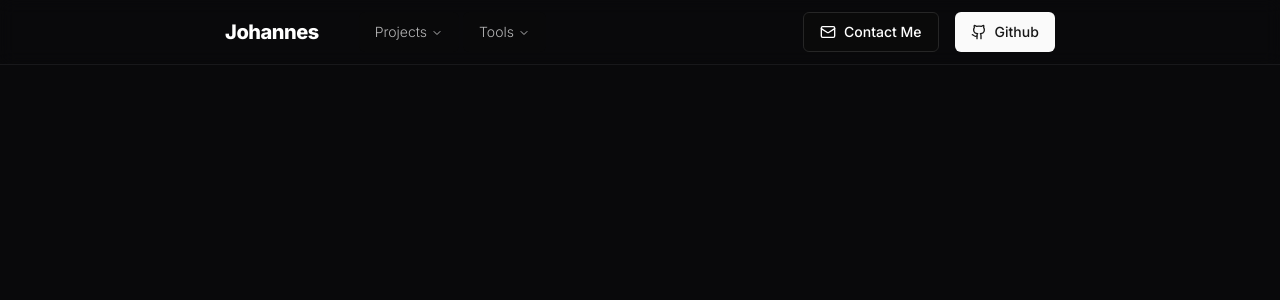
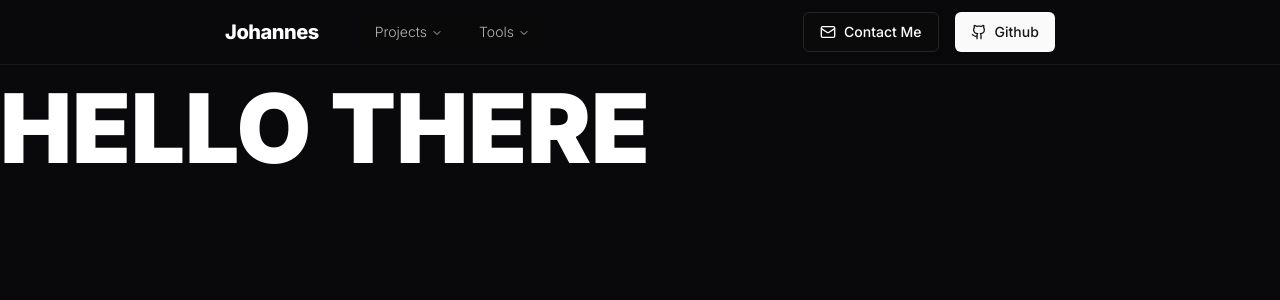
Before and after one commit to johannessnildal/portfolio, a Next.js app: page / in a window 1280 px wide. Shown: the top 300 px of the page. Built offline with nearby package versions, Linux system fonts and the light colour scheme.

Commit message:
initial home page setup and link to "tools" page

```diff
--- a/app/(main)/(home)/page.tsx
+++ b/app/(main)/(home)/page.tsx
@@ -2,7 +2,10 @@ import * as React from "react"
 
 const HomePage = () => {
   return (
-    <section>
+    <section className="w-full h-screen">
+      <div>
+        <h1 className='font-black text-8xl'>HELLO THERE</h1>
+      </div>
     </section>
   )
 }
--- /dev/null
+++ b/app/(main)/(home)/tools/page.tsx
@@ -0,0 +1,11 @@
+import React from 'react'
+
+const ToolsPage = () => {
+  return (
+    <section>
+
+    </section>
+  )
+}
+
+export default ToolsPage
--- a/app/(main)/layout.tsx
+++ b/app/(main)/layout.tsx
@@ -6,7 +6,9 @@ const Mainlayout = ({ children }: { children: ReactNode }) => {
   return (
     <main>
         <NavBar />
-        {children}
+          <div className='pt-20'>
+            {children}
+          </div>
         <Footer />
     </main>
   )
--- a/components/navbar/nav-bar.tsx
+++ b/components/navbar/nav-bar.tsx
@@ -9,7 +9,7 @@ import NavBarLinks from './nav-links'
 
 const NavBar = () => {
   return (
-    <header className='w-full py-3 px-12 flex items-center gap-20 justify-between md:justify-evenly sticky backdrop-blur border-b border-zinc-900'>
+    <header className='fixed w-full py-3 px-12 flex items-center gap-20 justify-between md:justify-evenly backdrop-blur border-b border-zinc-900'>
       <div className='flex flex-row justify-center items-center'>
         <Link href='/'>
           <div className='mr-10 py-1.5'>
--- a/components/navbar/nav-links.tsx
+++ b/components/navbar/nav-links.tsx
@@ -141,7 +141,7 @@ const NavBarLinks = () => {
                     {component.description}
                   </ListItem>
                 ))}
-                <ListItem href="/" title="And more..." className='h-full bg-zinc-900'>
+                <ListItem href="/tools" title="And more..." className='h-full bg-zinc-900'>
                   <div className='flex flex-row gap-4'>
                   <p>I use several other tools too. <br />View more by clicking!</p>
                   <ExternalLink size='14' />
```
